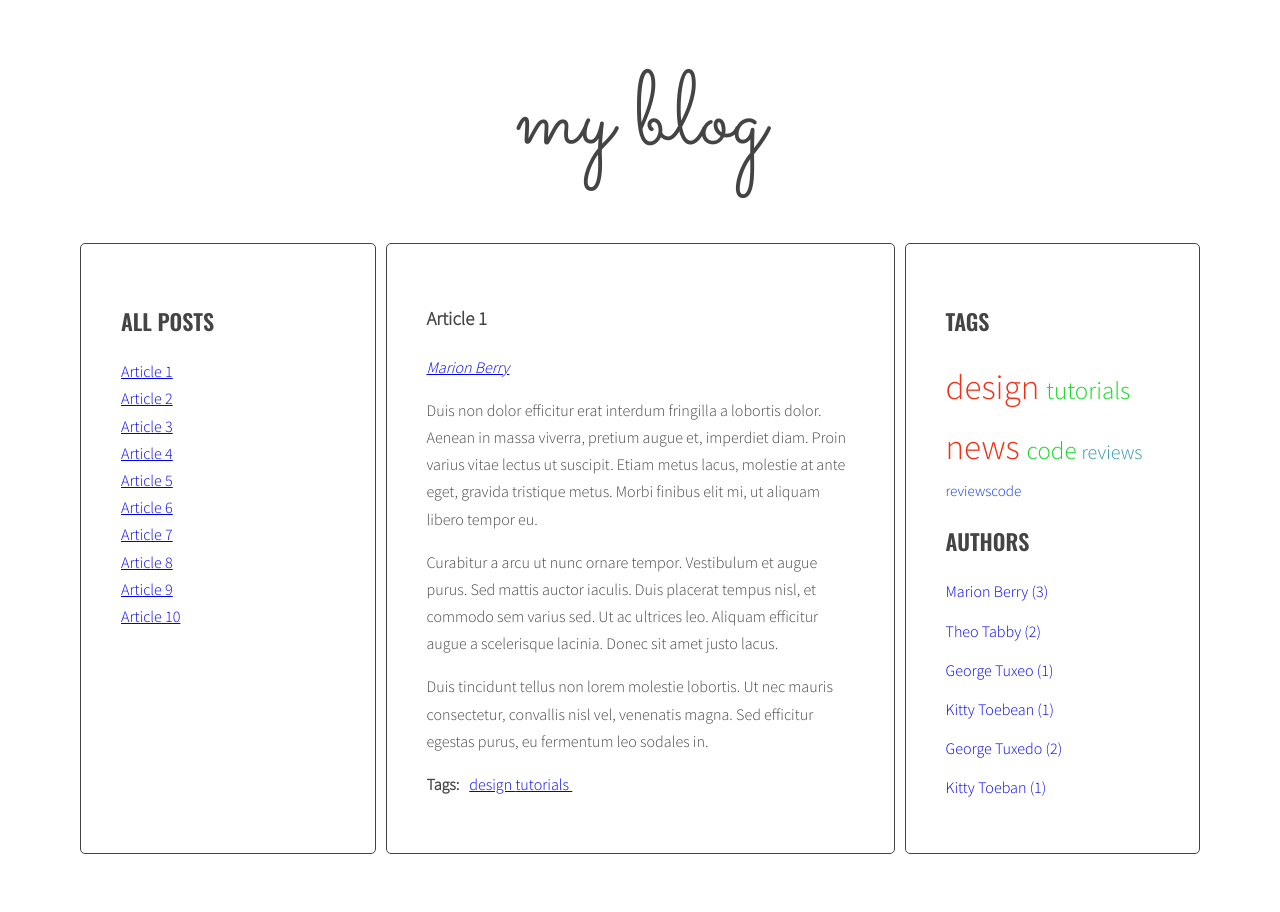
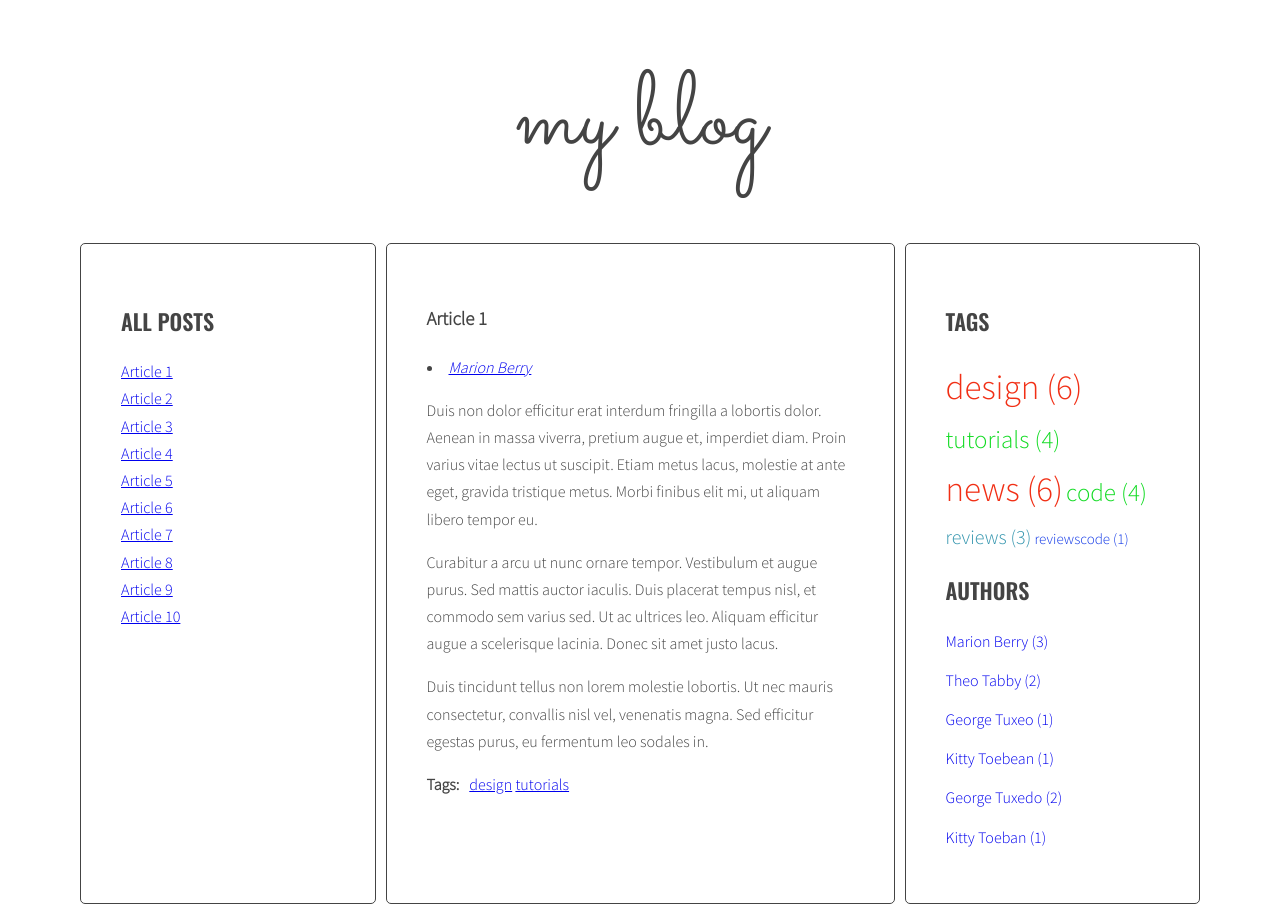
Before and after one commit to 11pablo/javascript-blog, a website: page index.html in a window 1280 px wide. Before the commit the page ends 862 px from the top, so only its background shows below. Drawn offline with nearby package versions, Linux system fonts and the light colour scheme.

Commit message:
Add handlebars-end of work

```diff
--- a/index.html
+++ b/index.html
@@ -171,6 +171,22 @@
     <script id="template-article-link" type="text/x-handlebars-template">
       <li><a href="#{{ id }}"><span>{{ title }}</span></a></li>
     </script>
+    <script id="template-tag-cloud-link" type="text/x-handlebars-template">
+      {{#each tags}}
+      <li><a href="#tag-{{ tag }}" class ="{{className}}"><span>{{ tag }} ({{count}})</span></a></li>
+      {{/each}}
+    </script>
+    <script id="template-author-cloud-link" type="text/x-handlebars-template">
+      {{#each authors}}
+      <li><a href="#author-{{ author }}" class="{{ className }}"><span>{{ author }} ({{ count }})</span></a></li>
+      {{/each}}
+    </script>
+    <script id="template-article-tag-link" type="text/x-handlebars-template">
+      <li><a href="#tag-{{ id }}"><span>{{ id }}</span></a></li>
+    </script>
+    <script id="template-article-author-link" type="text/x-handlebars-template">
+      <li><a href="#author-{{ id }}"><span>{{ id }}</span></a></li>
+    </script>
     <script src="https://cdnjs.cloudflare.com/ajax/libs/handlebars.js/4.1.0/handlebars.min.js"></script>
     <script src="js/script.js"></script>
   </body>
--- a/js/script.js
+++ b/js/script.js
@@ -1,6 +1,10 @@
 'use strict';
 const templates = {
-  articleLink: Handlebars.compile(document.querySelector('#template-article-link').innerHTML)
+  articleLink: Handlebars.compile(document.querySelector('#template-article-link').innerHTML),
+  articleTagLink: Handlebars.compile(document.querySelector('#template-article-tag-link').innerHTML),
+  articleAuthorLink: Handlebars.compile(document.querySelector('#template-article-author-link').innerHTML),
+  tagCloudLink: Handlebars.compile(document.querySelector('#template-tag-cloud-link').innerHTML),
+  authorCloudLink: Handlebars.compile(document.querySelector('#template-author-cloud-link').innerHTML)
 };
 
 function titleClickHandler(event){ //event- kliknięcie
@@ -59,9 +63,9 @@ function generateTitleLinks(customSelector = ''){
     /* [DONE] create HTML of the link */
     const linkHTMLData = {id: articleId, title: articleTitle};
     const linkHTML = templates.articleLink(linkHTMLData);
-    console.log(linkHTML);
-    console.log(articleId);
-    console.log(articleTitle);
+
+
+
     /*console.log('code link:' + linkHTML);*/
     /* [DONE] insert link into titleList */
     titleList.insertAdjacentHTML('beforeend', linkHTML);
@@ -122,7 +126,8 @@ function generateTags(){
     for(let tag of articleTagsArray){
       /*console.log(tag);*/
       /* [DONE] generate HTML of the link */
-      linkHTML = '<li><a href="#tag-' + tag + '"><span>' + tag + '&nbsp</span></a></li>';
+      const linkHTMLData = {id: tag};
+      linkHTML = templates.articleTagLink(linkHTMLData);
       /*console.log(html);*/
       /* [DONE] add generated code to html variable */
       tagList.insertAdjacentHTML('beforeend', linkHTML);
@@ -144,18 +149,25 @@ function generateTags(){
   const tagsParams = calculateTagsParams(allTags);
   /*console.log('tagsParams:',tagsParams);*/
   /*[NEW] create variable for all links HTML code */
-  let allTagsHTML = '';
+  const allTagsData = {tags: []};
 
   /*[NEW] START LOOP: for each tag in allTags */
   for(let tag in allTags){
     /*console.log(tag);*/
     /*[NEW] generate code of a link and add it to allTagsHTML */
-    allTagsHTML +='<li><a class="' + calculateTagClass(allTags[tag], tagsParams) + '" href="#tag-' + tag + '"><span>' + tag + '&nbsp</span></a></li>';
+    /*allTagsHTML +='<li><a class="' + calculateTagClass(allTags[tag], tagsParams) + '" href="#tag-' + tag + '"><span>' + tag + '&nbsp</span></a></li>';*/
+    allTagsData.tags.push({
+      tag: tag,
+      count: allTags[tag],
+      className: calculateTagClass(allTags[tag], tagsParams)
+    });
   }
   /*[NEW] END LOOP: for each tag in allTags: */
 
   /*[NEW] add html form allTagsHTML to tagList */
-  tagList.insertAdjacentHTML('beforeend', allTagsHTML);
+  tagList.insertAdjacentHTML('beforeend', templates.tagCloudLink(allTagsData));
+  /*tagList.innerHTML = templates.tagCloudLink(allTagsData);*/
+  console.log(allTagsData);
 }
 generateTags();
 
@@ -226,8 +238,10 @@ function generateAuthors(){
     const authorTag = article.getAttribute('data-author');
     /*console.log(authorTag);*/
     /* [DONE] generate HTML of the link */
-    linkHtml = '<a href="#author-' + authorTag + '"><span>' + authorTag + '</span></a>';
-    /*console.log(html);*/
+    /*linkHtml = '<a href="#author-' + authorTag + '"><span>' + authorTag + '</span></a>';*/
+    const linkHTMLData = {id: authorTag};
+    linkHtml = templates.articleAuthorLink(linkHTMLData);
+    /*console.log(linkHtml);*/
     /* [DONE] add generated code to html variable */
     authorList.insertAdjacentHTML('beforeend', linkHtml);
     /* [NEW] check if this link is NOT already in allTags */
@@ -247,19 +261,23 @@ function generateAuthors(){
   /* [NEW] find list of tags in right column */
   const authorList = document.querySelector(optAuthorsListSelector);
   /*[NEW] create variable for all links HTML code */
-  let allAuthorsHTML = '';
+  const allAuthorsHTML = {authors: []};
+  //let allAuthorsHTML = '';
 
   /*[NEW] START LOOP: for each tag in allTags */
   for(let author in allAuthors){
     /*console.log(author);*/
     /*[NEW] generate code of a link and add it to allTagsHTML */
-    allAuthorsHTML +='<li><a href="#author-' + author + '"><span>' + author + ' (' + allAuthors[author] + ')'+ '&nbsp</span></a></li>';
+    /* allAuthorsHTML +='<li><a href="#author-' + author + '"><span>' + author + ' (' + allAuthors[author] + ')'+ '&nbsp</span></a></li>';*/
     /*console.log(allAuthorsHTML);*/
+    allAuthorsHTML.authors.push({
+      author: author,
+      count: allAuthors[author],
+    });
   }
-
   /*[NEW] add html form allTagsHTML to tagList */
-  authorList.insertAdjacentHTML('beforeend', allAuthorsHTML);
-
+  authorList.insertAdjacentHTML('beforeend', templates.authorCloudLink(allAuthorsHTML));
+  authorList.innerHTML = templates.authorCloudLink(allAuthorsHTML);
 }
 generateAuthors();
 
```
